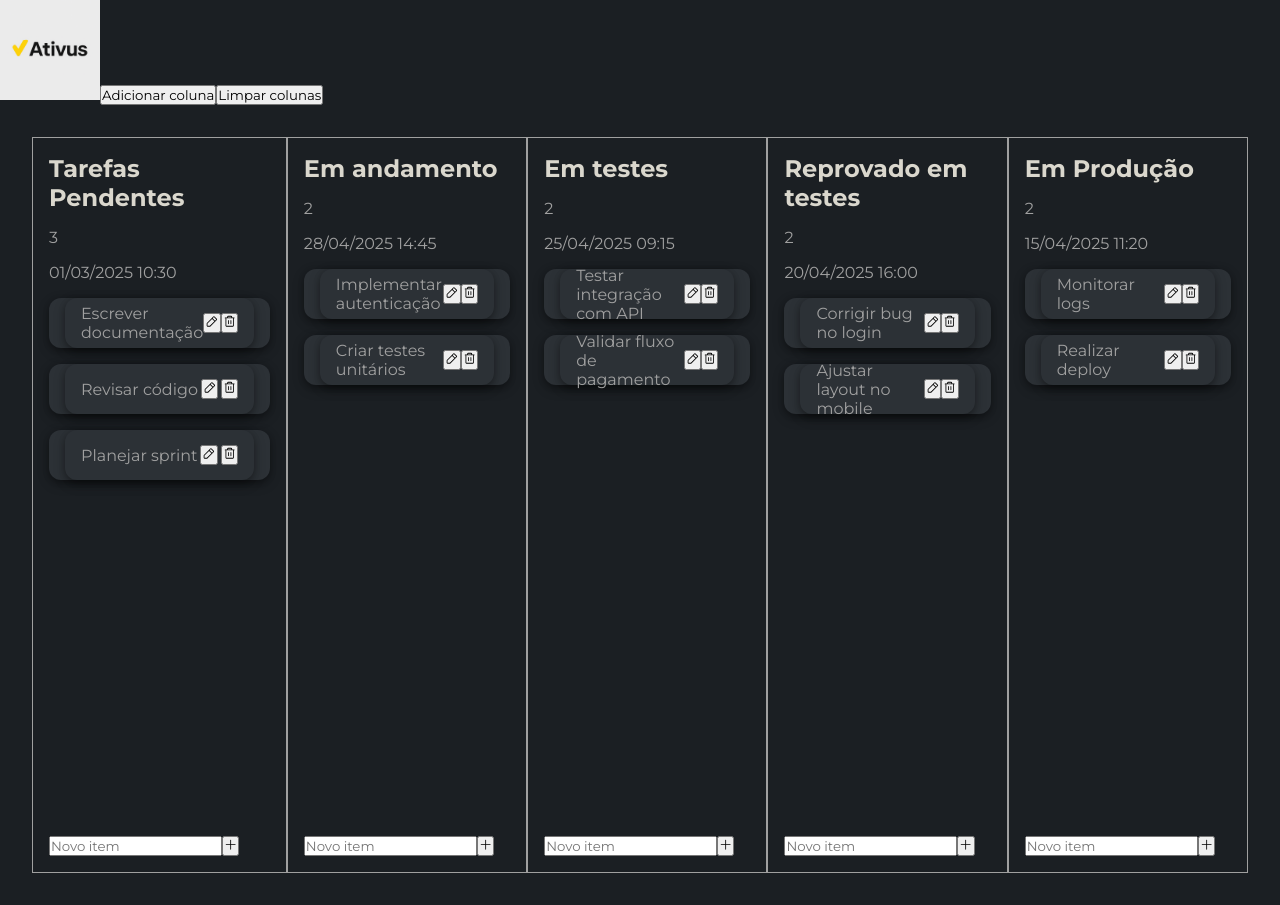
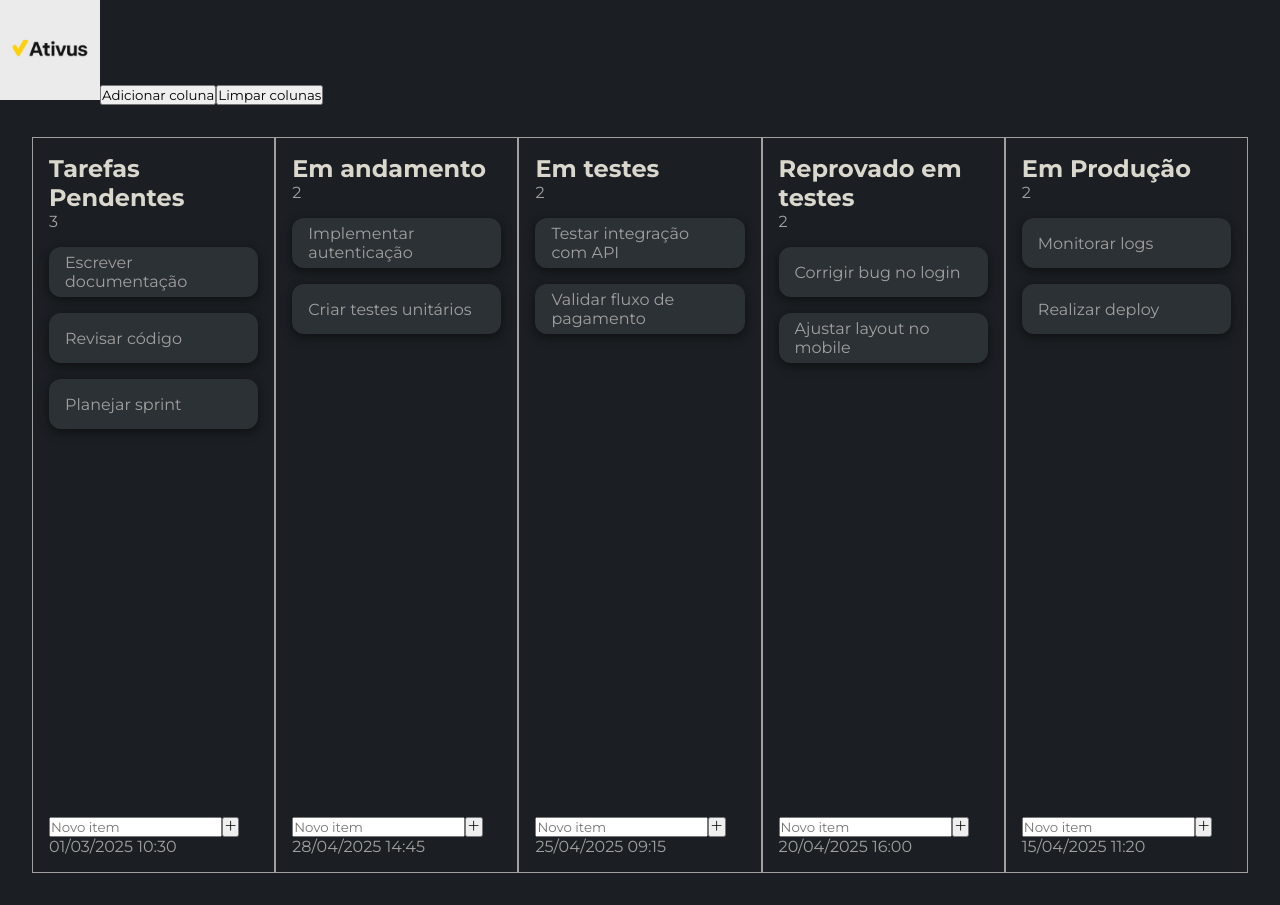
Before and after one commit to RafaelHDSV/Ativus, a React (Vite) app: page / in a window 1280 px wide. Built offline with nearby package versions, Linux system fonts and the light colour scheme.

Commit message:
feat: restructure Column component layout for improved readability and organization

```diff
--- a/src/components/Column/Column.tsx
+++ b/src/components/Column/Column.tsx
@@ -83,13 +83,14 @@
   return (
     <div className={styles.column} key={column._id} onDrop={event => handleDrop(event, column._id)} onDragOver={handleDragOver}>
       <div className={styles.content}>
+        <header>
           <h2>{column.title}</h2>
           <p>{column.items.length}</p>
-        <p>{column.lastUpdated}</p>
+        </header>
 
         <div className={styles.itemsContainer}>
           {column.items.map((item, index) => (
-            <div key={index} className={styles.item}>
+            <div key={index}>
               {editingItem?.columnId === column._id && editingItem.itemIndex === index ? (
                 <div>
                   <input type='text' value={editValue} onChange={event => setEditValue(event.target.value)} />
@@ -99,6 +100,8 @@
               ) : (
                 <div className={styles.item} draggable onDragStart={event => handleDragStart(event, item, column._id)}>
                   {item}
+
+                  <div className={styles.buttons}>
                     <button onClick={() => handleEditItem(column._id, index, item)}>
                       <PencilSimple />
                     </button>
@@ -106,12 +109,14 @@
                       <Trash />
                     </button>
                   </div>
+                </div>
               )}
             </div>
           ))}
         </div>
       </div>
 
+      <div>
         <form
           onSubmit={event => {
             event.preventDefault()
@@ -125,6 +130,8 @@
             <Plus />
           </button>
         </form>
+        <p>{column.lastUpdated}</p>
+      </div>
     </div>
   )
 }
```
Lines whose indentation alone changed are shown as unchanged.
